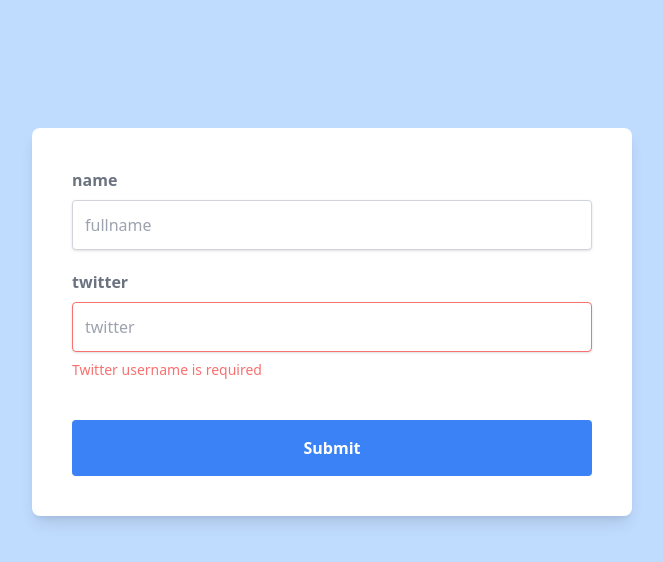
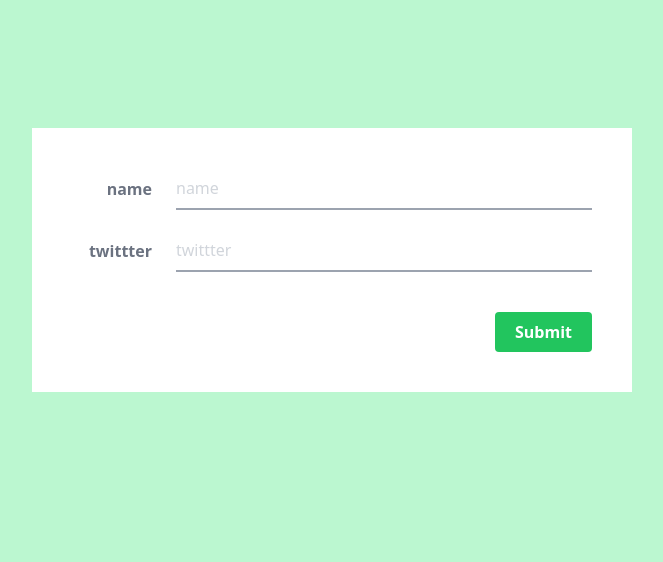
Before and after one commit to jcdacula7/learntailwindcss, a website: page public/index.html in a window 1280 px wide. Shown: the whole page, without its empty margins (308-971 px from the left). Drawn offline with Linux system fonts and the light colour scheme.

Commit message:
code minimal form 2

```diff
--- a/public/index.html
+++ b/public/index.html
@@ -16,46 +16,46 @@
   </head>
   <body>
     <!-- minimal form -->
-    <div class="min-h-screen bg-blue-200 py-32 px-10">
-      <div
-        class="bg-white p-10 rounded-lg shadow-lg w-full md:w-3/4 lg:w-1/2 mx-auto"
-      >
+    <div class="min-h-screen bg-green-200 py-32 px-10">
+      <div class="bg-white p-10 mx-auto lg:w-1/2 md:w-2/3">
         <form action="">
-          <div class="mb-5">
-            <label for="name" class="block mb-2 font-bold text-gray-500"
+          <div class="flex items-center mb-5 text-gray-500">
+            <label
+              for="name"
+              class="inline-block w-20 text-right mr-6 font-bold"
               >name</label
             >
             <input
               type="text"
               name="name"
               id="name"
-              placeholder="fullname"
-              class="border border-gray-300 shadow p-3 w-full rounded"
+              placeholder="name"
+              class="border-b-2 border-gray-400 focus:border-green-500 flex-1 py-2 placeholder-gray-300 outline-none"
+            />
+          </div>
+          <div class="flex items-center mb-10 text-gray-500">
+            <label
+              for="twittter"
+              class="inline-block w-20 text-right mr-6 font-bold"
+              >twittter</label
+            >
+            <input
+              type="text"
+              twittter="twittter"
+              id="twittter"
+              placeholder="twittter"
+              class="border-b-2 border-gray-400 focus:border-green-500 outline-none flex-1 py-2 placeholder-gray-300"
             />
           </div>
 
-          <div class="mb-10">
-            <label for="twitter" class="block mb-2 font-bold text-gray-500"
-              >twitter</label
+          <div class="text-right">
+            <button
+              type="submit"
+              class="bg-green-500 py-2 px-5 rounded text-white font-bold"
             >
-            <input
-              type="text"
-              name="twitter"
-              id="twitter"
-              placeholder="twitter"
-              class="border border-red-400 shadow p-3 w-full rounded"
-            />
-            <p class="text-sm text-red-400 mt-2">
-              Twitter username is required
-            </p>
+              Submit
+            </button>
           </div>
-
-          <button
-            type="submit"
-            class="w-full bg-blue-500 text-white font-bold p-4 rounded"
-          >
-            Submit
-          </button>
         </form>
       </div>
     </div>
```
Also changed, not shown: README.md, public/output.css.
